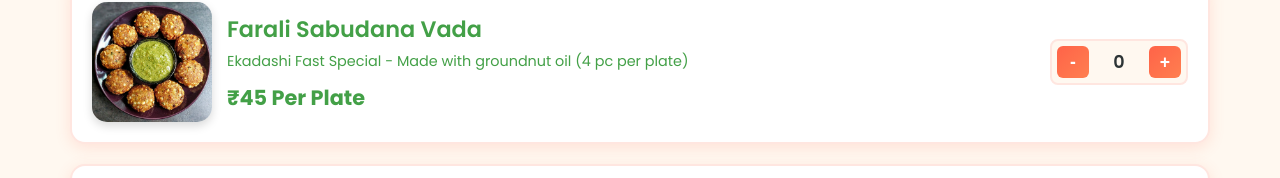
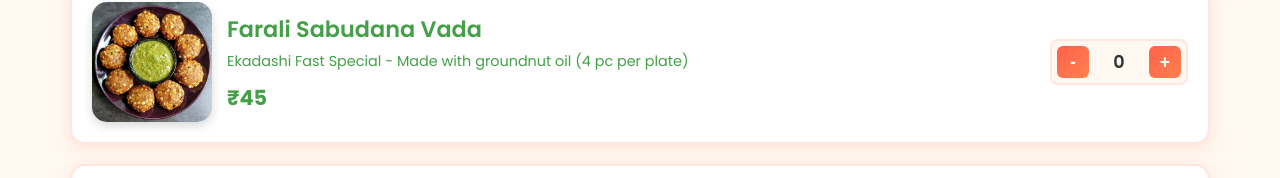
Before and after one commit to Parthsony/little-treat, a plain HTML site: page index.html in a window 1280 px wide. Shown: the part 205-383 px from the top of the page. Drawn offline with Linux system fonts and the light colour scheme.

Commit message:
Update index.html

```diff
--- a/index.html
+++ b/index.html
@@ -122,7 +122,7 @@
                     <div class="product-details">
                         <h2 class="product-title">Farali Sabudana Vada</h2>
                         <p class="product-description">Ekadashi Fast Special - Made with groundnut oil (4 pc per plate)</p>
-                        <div class="price-display">₹45 Per Plate</div>
+                        <div class="price-display">₹45</div>
                     </div>
                     <div class="quantity-controls">
                         <button class="quantity-btn" onclick="updateQuantity('sabudanavada', -1)">-</button>
```
